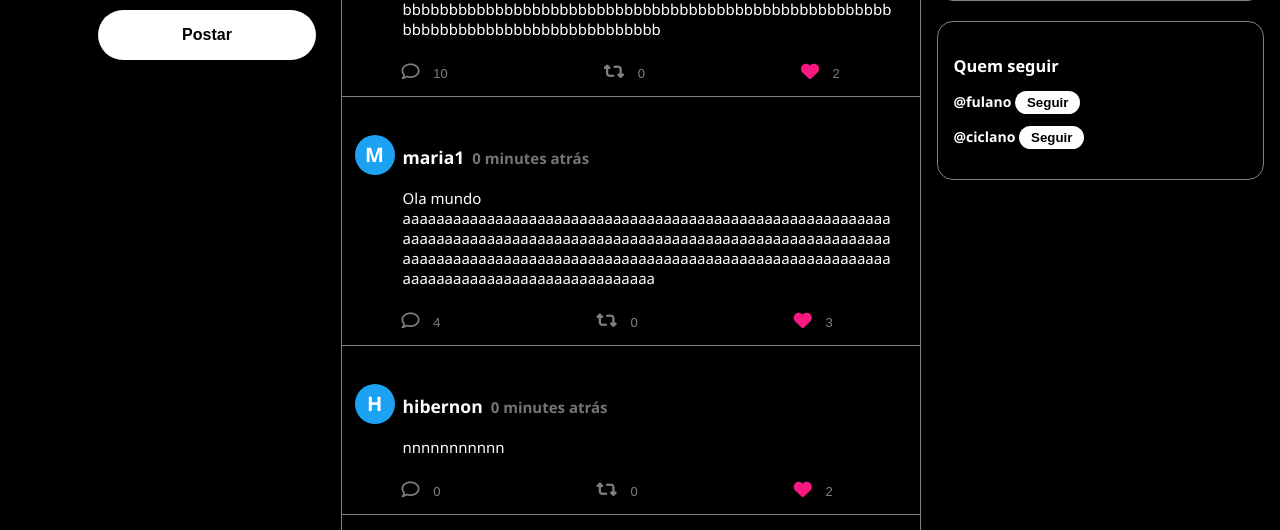
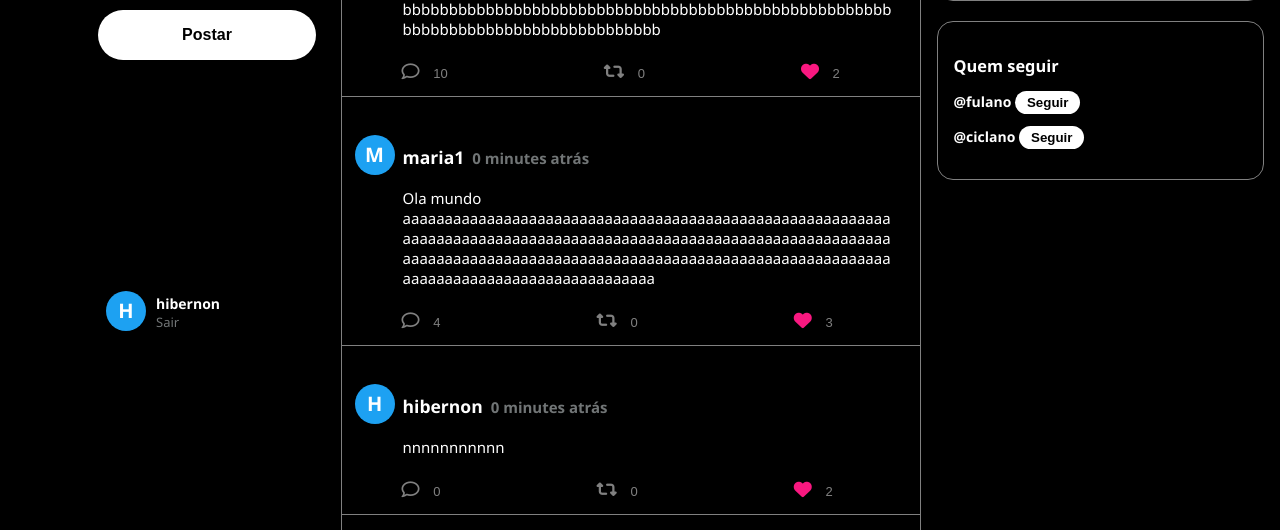
Before and after one commit to hiberNT/Twitter-atv, a Django app: page /feed/ in a window 1280 px wide. Shown: the part 310-840 px from the top of the page. Run offline with Django 5.2, Linux system fonts and the light colour scheme; a user stored in the database is signed in; data comes from the database, SQL or seed files in the repository; both versions use the stored data as it was after the commit.

Commit message:
add logout btn

```diff
--- a/twitter/static/styles22.css
+++ b/twitter/static/styles2.css
@@ -44,6 +44,34 @@ body {
     cursor: pointer;
     border: none;
     margin-left: -18px;
+}
+
+.user-exit {
+    display: flex;
+    align-items: center;
+    cursor: pointer;
+    gap: 10px;
+    margin-top: 196px;
+    border-radius: 10px;
+    margin-left: -22px;
+
+    &:hover {
+        background-color: #1a1a1a;
+    }
+}
+
+.user-info {
+    display: flex;
+    flex-direction: column;
+    color: white;
+    font-size: 14px;
+    margin-top: 38px;
+
+    a {
+        color: #717576;
+        text-decoration: none;
+        font-size: 13px;
+    }
 }
 
 .feed {
@@ -242,14 +270,16 @@ i {
 
 .comentarios::-webkit-scrollbar {
     width: 6px;
-  }
-  .comentarios::-webkit-scrollbar-thumb {
+}
+
+.comentarios::-webkit-scrollbar-thumb {
     background-color: #888;
     border-radius: 4px;
-  }
-  .comentarios::-webkit-scrollbar-track {
+}
+
+.comentarios::-webkit-scrollbar-track {
     background: transparent;
-  }
+}
 
 .comentario {
     margin-bottom: 8px;
--- a/twitter/templates/feed.html
+++ b/twitter/templates/feed.html
@@ -6,7 +6,7 @@
     <meta charset="UTF-8">
     <meta name="viewport" content="width=device-width, initial-scale=1.0">
     <title>X</title>
-    <link rel="stylesheet" href="{% static 'styles22.css' %}">
+    <link rel="stylesheet" href="{% static 'styles2.css' %}">
     <link rel="stylesheet" href="https://cdnjs.cloudflare.com/ajax/libs/font-awesome/6.5.0/css/all.min.css">
 </head>
 
@@ -21,6 +21,14 @@
                 <a><i class="fas fa-envelope"></i> Mensagens</a>
                 <a><i class="fas fa-user"></i> Perfil</a>
                 <button class="btn-post" type="submit">Postar</button>
+                <div class="user-exit">
+                    <span class="profile-img">{{ user.username.0|upper }}</span>
+                    <div class="user-info">
+                        <strong>{{ user.username }}</strong>
+                        <a href="{% url 'auth' %}" class="logout">Sair</a>
+                    </div>
+                </div>
+
             </div>
         </nav>
 
```
Also changed, not shown: db.sqlite3.
